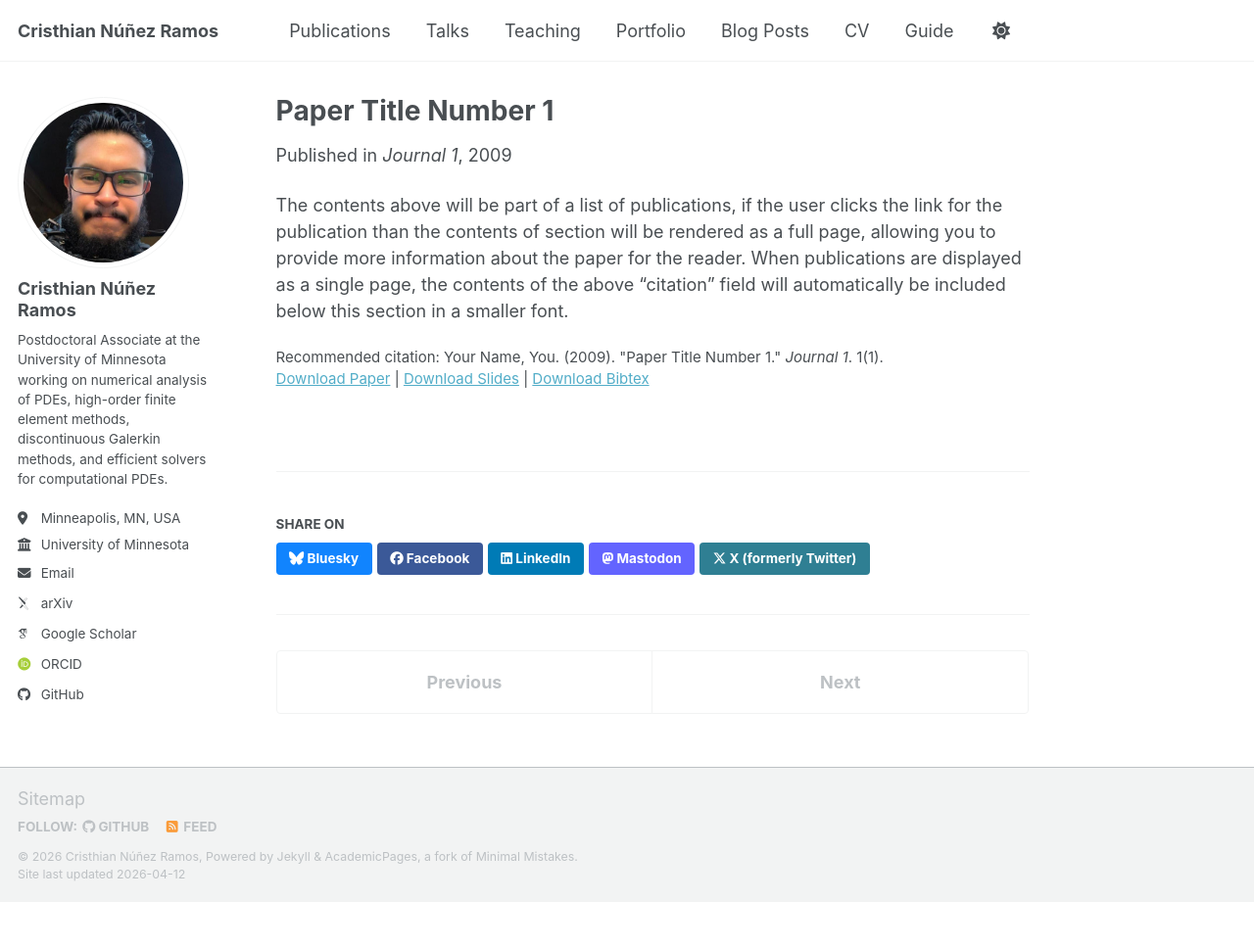
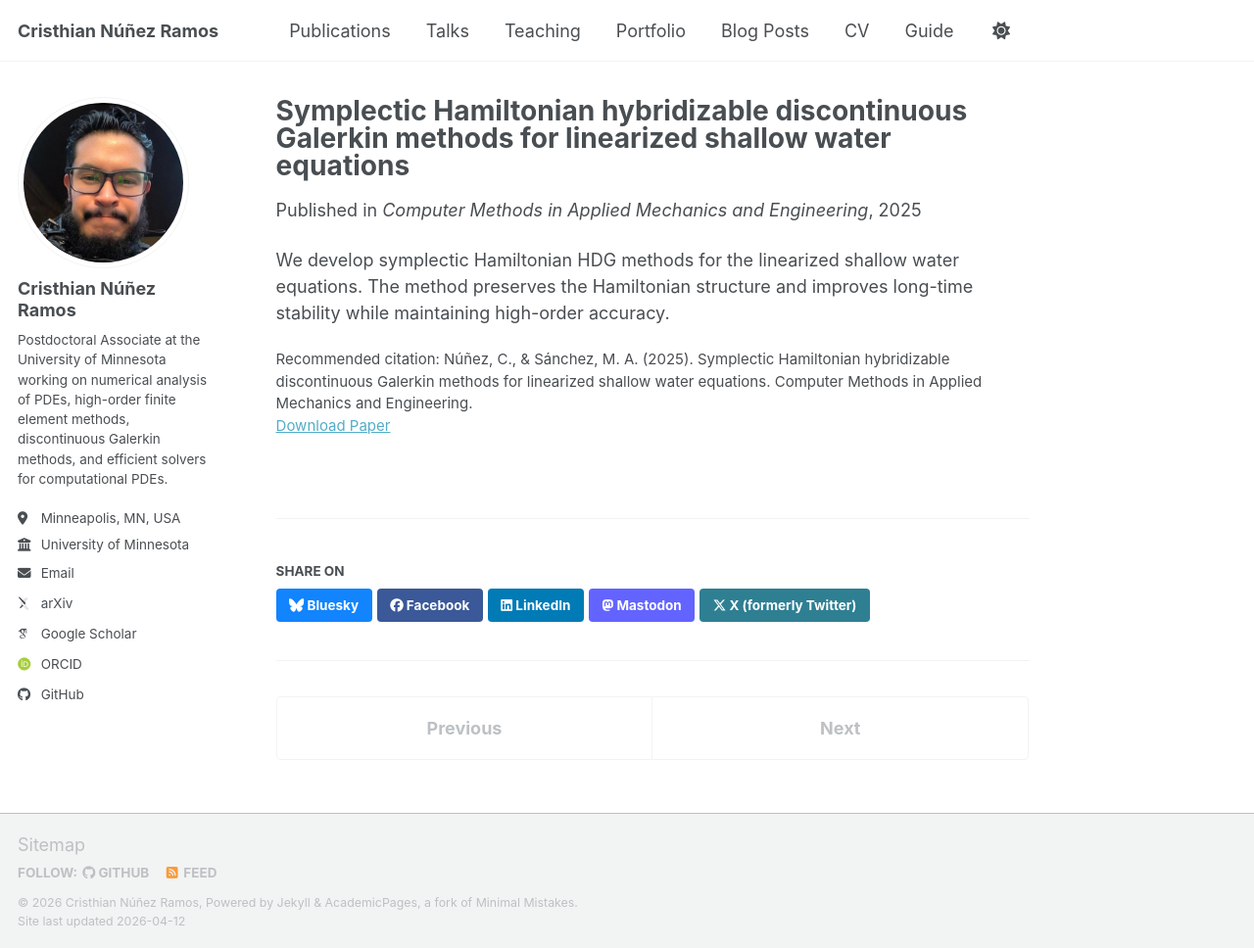
Before and after one commit to cnunezra-NAPDEs/webpage, a Jekyll site: the page built from _publications/2009-10-01-paper-title-number-1.md, in a window 1280 px wide and 968 px high. Shown: the whole window at 98% size. Built offline with Jekyll 4.4.1, drawn with Linux system fonts in a browser that asks for light colours; some web fonts are replaced; a script bundle is joined from its source files by our own code; library files that are not in the unit come from our copies.

Commit message:
Update 2009-10-01-paper-title-number-1.md

```diff
--- a/_publications/2009-10-01-paper-title-number-1.md
+++ b/_publications/2009-10-01-paper-title-number-1.md
@@ -1,14 +1,12 @@
 ---
-title: "Paper Title Number 1"
+title: "Symplectic Hamiltonian hybridizable discontinuous Galerkin methods for linearized shallow water equations"
 collection: publications
 category: manuscripts
-permalink: /publication/2009-10-01-paper-title-number-1
-excerpt: 'This paper is about the number 1. The number 2 is left for future work.'
-date: 2009-10-01
-venue: 'Journal 1'
-slidesurl: 'https://academicpages.github.io/files/slides1.pdf'
-paperurl: 'https://academicpages.github.io/files/paper1.pdf'
-bibtexurl: 'https://academicpages.github.io/files/bibtex1.bib'
-citation: 'Your Name, You. (2009). &quot;Paper Title Number 1.&quot; <i>Journal 1</i>. 1(1).'
+permalink: /publication/hdg-shallow-water
+date: 2025-01-01
+venue: "Computer Methods in Applied Mechanics and Engineering"
+paperurl: "https://doi.org/10.1016/j.cma.2025.118383"
+citation: "Núñez, C., & Sánchez, M. A. (2025). Symplectic Hamiltonian hybridizable discontinuous Galerkin methods for linearized shallow water equations. Computer Methods in Applied Mechanics and Engineering."
 ---
-The contents above will be part of a list of publications, if the user clicks the link for the publication than the contents of section will be rendered as a full page, allowing you to provide more information about the paper for the reader. When publications are displayed as a single page, the contents of the above "citation" field will automatically be included below this section in a smaller font.
+
+We develop symplectic Hamiltonian HDG methods for the linearized shallow water equations. The method preserves the Hamiltonian structure and improves long-time stability while maintaining high-order accuracy.
```
